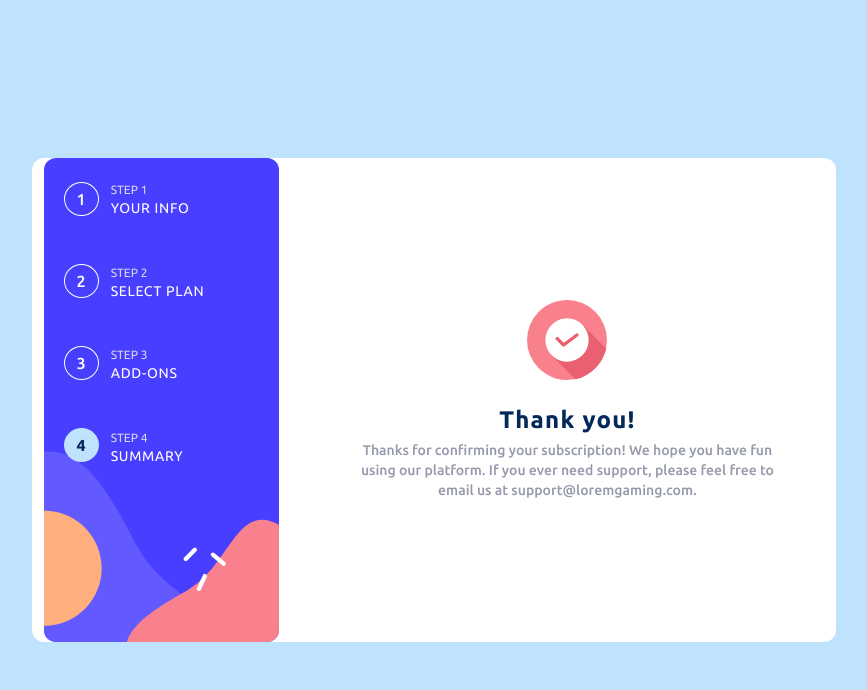
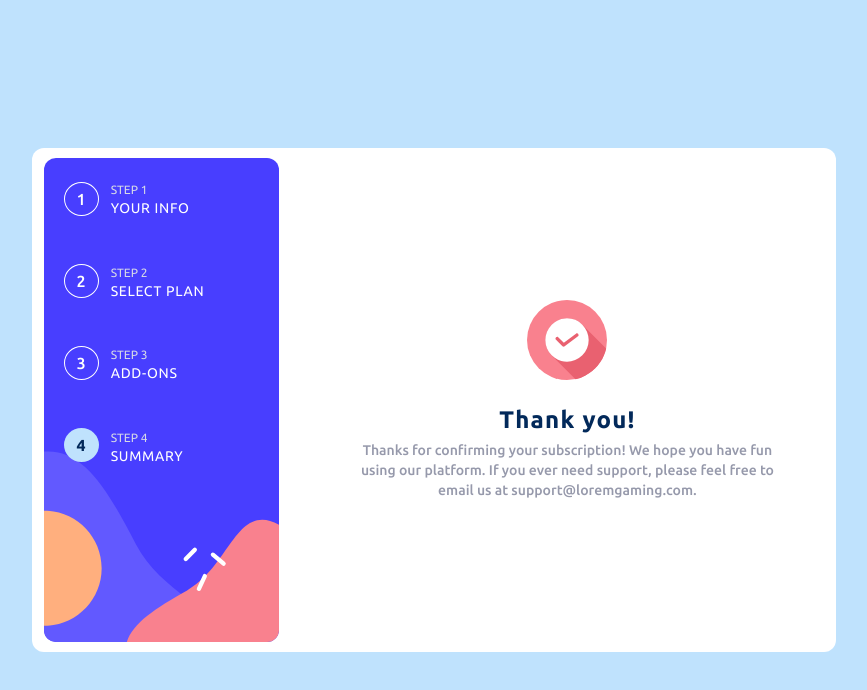
Before and after one commit to Aik-202/aik-multi-step-form, a React (Vite) app in the folder multi-step_form/: page /thanks in a window 1280 px wide. Shown: the top 690 px of the page, without its empty margins (206-1073 px from the left). Built offline with nearby package versions, Linux system fonts and the light colour scheme.

Commit message:
Made the thank you page responsive for desktop

```diff
--- a/multi-step_form/src/Components/Navigation/NavBar.jsx
+++ b/multi-step_form/src/Components/Navigation/NavBar.jsx
@@ -6,9 +6,9 @@ export default function NavBar(props) {
    <nav className={`flex bg-mobile sm:bg-desktop bg-cover bg-no-repeat bg-[100%] pt-6 pb-28
    sm:flex-row sm:space-x-3 sm:pl-5 sm:pr-0 sm:rounded-xl lg:pr-16
    ${props.personal ? 'sm:pb-44 lg:pb-44 lg:w-[30%]' : 'lg:pb-36'}
-   ${props.plans ? 'lg:w-[30%] lg:pb-44' : 'sm:w-[50%]'}
-   ${props.addons ? 'sm:w-[50%] lg:w-[31%] sm:pb-40 lg:pb-44' : 'sm:w-[50%] lg:pb-36'}
-   ${props.finished ? 'sm:w-[40%] lg:w-[32%] xl:w-[30%] sm:pb-32 lg:pb-44' : 'sm:w-[50%]'}`}>
+   ${props.plans ? 'lg:w-[30%] lg:pb-44' : 'sm:w-[38%]'}
+   ${props.addons ? 'sm:w-[38%] lg:w-[31%] sm:pb-40 lg:pb-44' : 'sm:w-[50%] lg:pb-36'}
+   ${props.finished ? 'sm:w-[38%] lg:w-[32%] xl:w-[30%] sm:pb-32 lg:pb-44' : 'sm:w-[50%]'}`}>
         <NavList personal={props.personal} plans={props.plans} addons={props.addons} finished={props.finished}/>
         <NavItems />
    </nav>
--- a/multi-step_form/src/Components/ThanksInfo.jsx
+++ b/multi-step_form/src/Components/ThanksInfo.jsx
@@ -5,7 +5,7 @@ export default function ThanksInfo() {
     return (
     <section className='w-max sm:py-2 sm:w-[28rem] lg:py-0 lg:w-[32rem] xl:w-[33rem]'>
         <div className='bg-white flex flex-col space-y-5 justify-center content-center px-5
-        absolute h-max top-24 right-0 left-0 py-16 mx-5 rounded-md sm:static md:mr-10'>
+        absolute h-max top-24 right-0 left-0 py-16 sm:py-[6.5rem] lg:py-[9.5rem] mx-5 rounded-md sm:static md:mr-10'>
             <figure className='flex justify-center'>
                 <img src={Thank} alt="Thank-you" className='max-w-[20%]'/>
             </figure>
```
